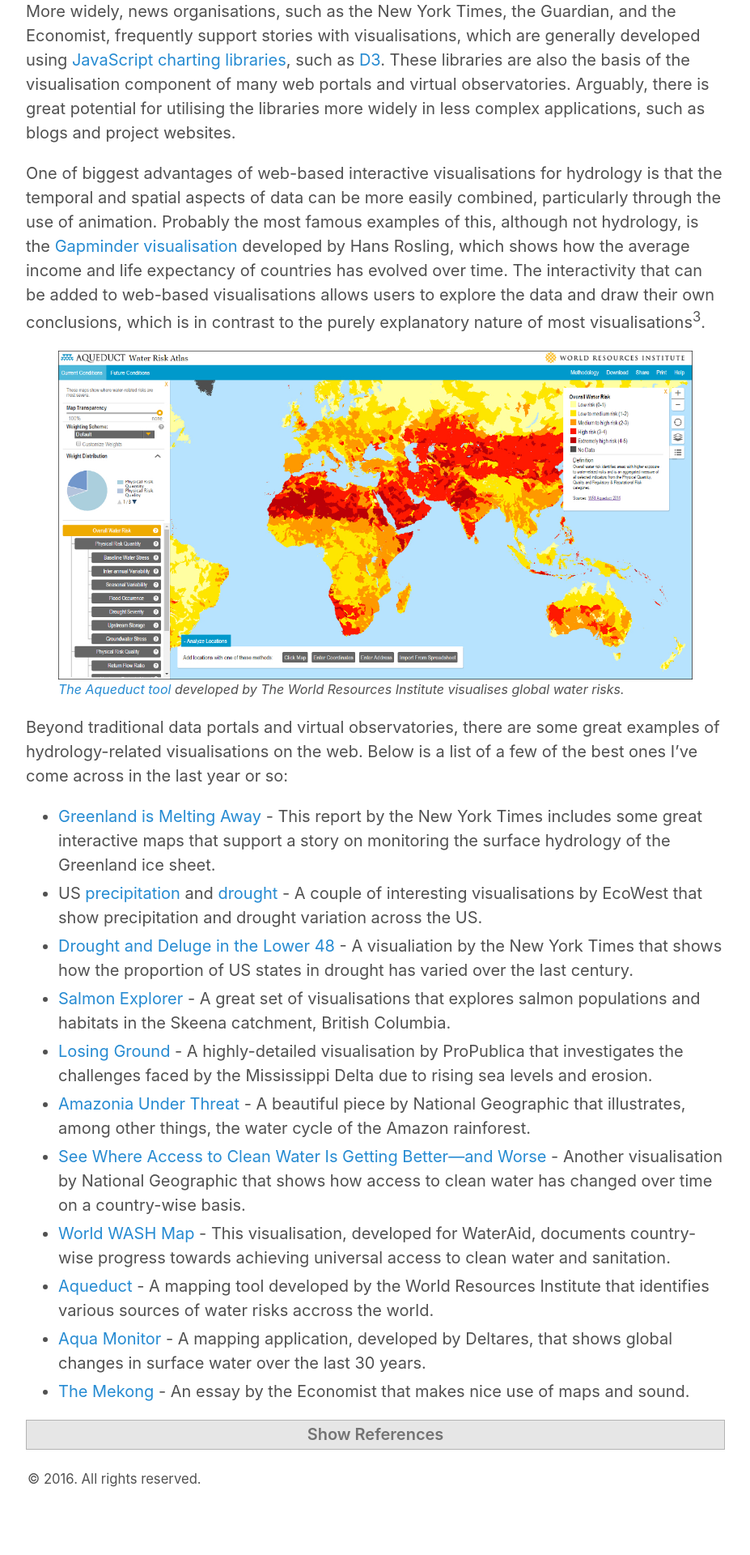
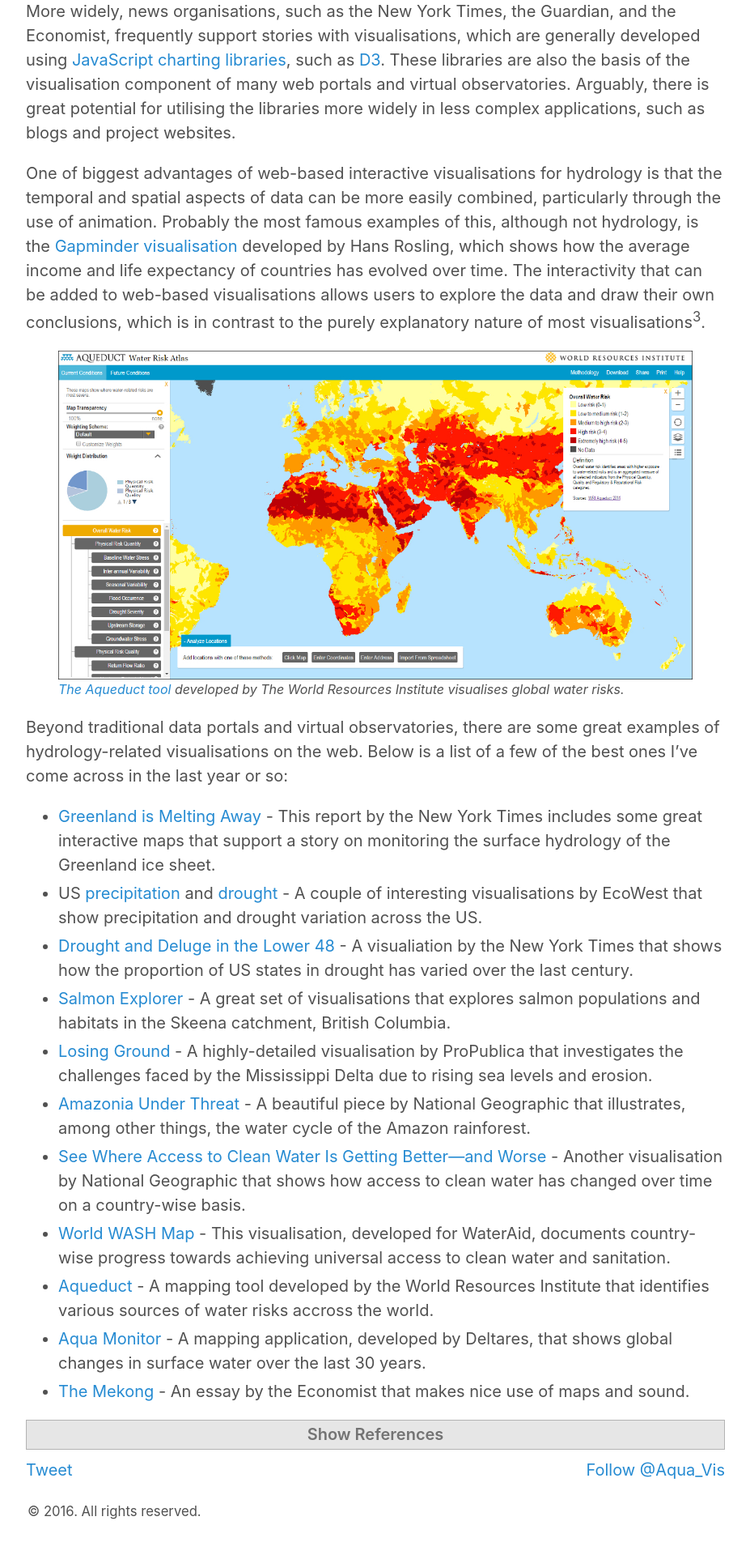
Before and after one commit to Batch21/Batch21.github.io, a Jekyll site: the page built from _posts/2016-09-10-data-visualisation-hydrology.md, in a window 1280 px wide. Shown: the part 3361-5281 px from the top of the page at 81% size, without its empty margins (176-1103 px from the left). Built offline with Jekyll 4.4.1, drawn with Linux system fonts in a browser that asks for light colours; comment, search, counter and statistics services are not loaded; before the commit the page ends 5241 px from its top, so only the background shows below that.

Commit message:
Added Titter buttons for blog posts

```diff
--- /dev/null
+++ b/_includes/Twitter.html
@@ -0,0 +1,21 @@
+<div class="twitter-links">
+<a class="twitter-follow-button" href="https://twitter.com/Aqua_Vis" data-size="large" data-show-count="false"> Follow @Aqua_Vis</a>
+<a class="twitter-share-button" href="https://twitter.com/share" data-size="large" data-url="{{ site.url }}{{ page.url }}" data-via="Aqua_Vis" data-text="{{ page.title }}">Tweet</a>
+</div>
+
+<script>window.twttr = (function(d, s, id) {
+  var js, fjs = d.getElementsByTagName(s)[0],
+    t = window.twttr || {};
+  if (d.getElementById(id)) return t;
+  js = d.createElement(s);
+  js.id = id;
+  js.src = "https://platform.twitter.com/widgets.js";
+  fjs.parentNode.insertBefore(js, fjs);
+
+  t._e = [];
+  t.ready = function(f) {
+    t._e.push(f);
+  };
+
+  return t;
+}(document, "script", "twitter-wjs"));</script>
--- a/_posts/2016-09-10-data-visualisation-hydrology.md
+++ b/_posts/2016-09-10-data-visualisation-hydrology.md
@@ -69,5 +69,6 @@
  <li>Vitolo, C. Elkhatib, Y., Reusser, D., Macleod, C.J.A & Buytaert, W. 2015. Web technologies for environmental big data. <em>Environmental Modelling & Software.</em> 63. <a href="http://dx.doi.org/10.1016/j.envsoft.2014.10.007">http://dx.doi.org/10.1016/j.envsoft.2014.10.007</a> </li>
 </ol>
 
+{% include Twitter.html %}
 <script type="text/javascript" src="/assets/js/libs/jquery-3.0.0.min.js"></script>
 {% include ref_display.html %}
--- a/_sass/_base.scss
+++ b/_sass/_base.scss
@@ -90,7 +90,7 @@
 .ref-title{
   text-align: center;
   color: #737373;
-  margin-top: 20px;
+  margin-top: 0px;
   margin-right: auto;
   margin-left: auto;
   padding: 5px 0px 5px 0px;
@@ -106,3 +106,16 @@
     background-color:  #d9d9d9;
   }
 }
+
+.twitter-share-button{
+  display: inline;
+  float: left;
+}
+
+.twitter-follow-button{
+  display: inline;
+  float: right;
+}
+.twitter-links{
+  height: 30px;
+}
```
Also changed, not shown: other parts of _posts/2016-09-10-data-visualisation-hydrology.md (+1 -1 lines).
